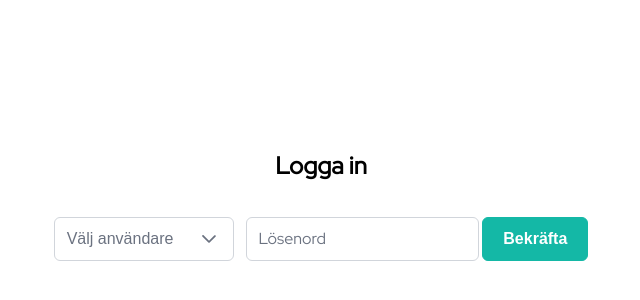
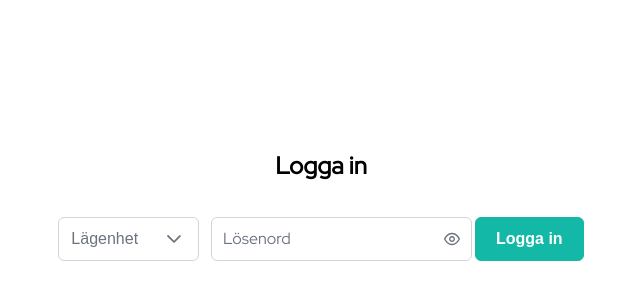
Before and after one commit to gustavAlbrekts0n/bokningsapp, a React (Create React App) app in the folder react-app/: page / in a window 1280 px wide. Shown: the part 190-490 px from the top of the page, without its empty margins (319-959 px from the left). Built offline with nearby package versions, Linux system fonts and the light colour scheme; no server answers; a web font is replaced by a local one.

Commit message:
Minor fixes and refactoring for login page

```diff
--- a/react-app/src/components/ButtonBook.js
+++ b/react-app/src/components/ButtonBook.js
@@ -11,7 +11,6 @@ const ButtonBook = ({ date, time, user, hasSelection, setData }) => {
       .then((response) => response.json())
       .then((data) => {
         console.log("Fetched data from server:");
-        console.log(data);
         setData(data);
       })
       .catch((error) =>
@@ -42,7 +41,6 @@ const ButtonBook = ({ date, time, user, hasSelection, setData }) => {
       .then((result) => {
         console.log(result);
         getData();
-        //window.location.reload(); // TODO: Better solution than reloading the entire page?
       })
       .catch((error) => {
         console.error("There was a problem with fetching the data", error);
@@ -61,12 +59,12 @@ const ButtonBook = ({ date, time, user, hasSelection, setData }) => {
   };
 
   const reject = () => {
-    toast.current.show({
+    /*toast.current.show({
       severity: "warn",
       summary: "Bokning avbruten",
       detail: "Tiden har inte bokats",
       life: 3000,
-    });
+    });*/
     console.log("Bokning avbruten.", date, time, user);
   };
 
--- a/react-app/src/components/Dropdown.js
+++ b/react-app/src/components/Dropdown.js
@@ -20,7 +20,9 @@ const DropdownComponent = ({ selectedUser, setSelectedUser }) => {
         onChange={(e) => setSelectedUser(e.value)}
         options={users}
         optionLabel="name"
-        placeholder="Välj användare"
+        placeholder="Lägenhet"
+        emptyFilterMessage="Inget resultat"
+        emptyMessage="Inget resultat"
         className="w-full md:w-14rem"
       />
     </div>
--- a/react-app/src/components/TextInput.js
+++ b/react-app/src/components/InputPassword.js
@@ -1,12 +1,15 @@
-import React from "react";
+import React, { useRef } from "react";
 import { useFormik } from "formik";
-import { InputText } from "primereact/inputtext";
+import { Password } from "primereact/password";
 import { Button } from "primereact/button";
+import { Toast } from "primereact/toast";
 import { classNames } from "primereact/utils";
 
 // https://v9.primereact.org/inputtext/
 
-const TextInput = ({ selectedUser, setAuthentication }) => {
+const InputPassword = ({ selectedUser, setAuthentication }) => {
+  const toast = useRef(null);
+
   const postData = (password) => {
     const data = {
       password,
@@ -31,10 +34,23 @@ const TextInput = ({ selectedUser, setAuthentication }) => {
         if (result.status === 200) {
           console.log("Authentication successful");
           setAuthentication(true);
+        } else {
+          toast.current.show({
+            severity: "error",
+            summary: "Autentiseringsfel",
+            detail: "Felaktigt lösenord",
+            life: 3000,
+          });
         }
       })
       .catch((error) => {
         console.error("There was a problem with fetching the data", error);
+        toast.current.show({
+          severity: "error",
+          summary: "Nätverksfel",
+          detail: "Försök igen senare",
+          life: 3000,
+        });
       });
   };
 
@@ -55,6 +71,13 @@ const TextInput = ({ selectedUser, setAuthentication }) => {
       if (selectedUser) {
         postData(formik.values.value);
         formik.resetForm();
+      } else {
+        toast.current.show({
+          severity: "error",
+          summary: "Ingen lägenhet vald",
+          detail: "Vänligen välj lägenhet",
+          life: 3000,
+        });
       }
     },
   });
@@ -72,13 +95,16 @@ const TextInput = ({ selectedUser, setAuthentication }) => {
 
   return (
     <div className="card flex justify-content-center">
+      <Toast ref={toast} />
       <form onSubmit={formik.handleSubmit} className="form">
         <span className="p-float-label">
-          <InputText
+          <Password
             id="value"
             name="value"
             value={formik.values.value}
             maxLength={64}
+            feedback={false}
+            toggleMask
             onChange={(e) => {
               formik.setFieldValue("value", e.target.value);
             }}
@@ -87,10 +113,10 @@ const TextInput = ({ selectedUser, setAuthentication }) => {
           <label htmlFor="input_value">Lösenord</label>
         </span>
         {getFormErrorMessage("value")}
-        <Button type="submit" label="Bekräfta" />
+        <Button type="submit" label="Logga in" />
       </form>
     </div>
   );
 };
 
-export default TextInput;
+export default InputPassword;
--- a/react-app/src/components/Login.js
+++ b/react-app/src/components/Login.js
@@ -1,5 +1,5 @@
 import DropdownComponent from "./Dropdown";
-import TextInput from "./TextInput";
+import InputPassword from "./InputPassword";
 
 const Login = ({ selectedUser, setSelectedUser, setAuthentication }) => {
   return (
@@ -11,7 +11,7 @@ const Login = ({ selectedUser, setSelectedUser, setAuthentication }) => {
             selectedUser={selectedUser}
             setSelectedUser={setSelectedUser}
           />
-          <TextInput
+          <InputPassword
             selectedUser={selectedUser}
             setAuthentication={setAuthentication}
           />
```
Also changed, not shown: 2 other files (tests, documents, lock files or other folders).
